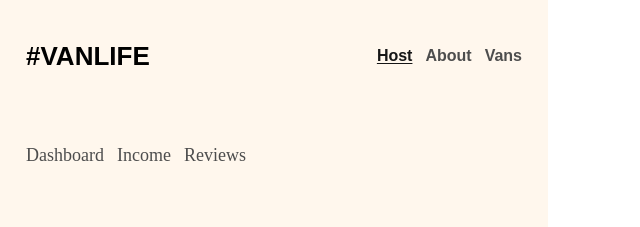
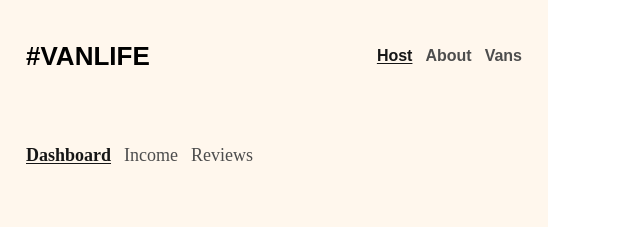
Before and after one commit to VaultDweller13/van-life, a React (Vite) app: page /host in a window 1280 px wide. Shown: the top 227 px of the page, without its empty margins (0-640 px from the left). Built offline with nearby package versions, Linux system fonts and the light colour scheme; what miragejs would draw is missing.

Commit message:
feat: add host pages active link styling

```diff
--- a/src/layouts/HostLayout.module.css
+++ b/src/layouts/HostLayout.module.css
@@ -5,7 +5,7 @@
   padding: 32px 26px 55px;
 }
 
-.nav a {
+.link {
   font-weight: 500;
   font-size: 18px;
   line-height: 23px;
@@ -14,8 +14,9 @@
   text-decoration: none;
 }
 
-nav a:hover,
-nav a:focus {
+.link:hover,
+.link:focus,
+.active {
   font-weight: 700;
 
   text-decoration-line: underline;
--- a/src/layouts/HostLayout.tsx
+++ b/src/layouts/HostLayout.tsx
@@ -1,13 +1,31 @@
-import { Link, Outlet } from 'react-router-dom';
+import { useCallback } from 'react';
+import { NavLink, Outlet } from 'react-router-dom';
+
 import styles from './HostLayout.module.css';
 
+type ClassNameProps = {
+  isActive: boolean;
+};
+
 export const HostLayout = () => {
+  const handleActive = useCallback(
+    ({ isActive }: ClassNameProps) =>
+      isActive ? `${styles.link} ${styles.active}` : styles.link,
+    []
+  );
+
   return (
     <>
       <nav className={styles.nav}>
-        <Link to="/host">Dashboard</Link>
-        <Link to="/host/income">Income</Link>
-        <Link to="/host/reviews">Reviews</Link>
+        <NavLink to="/host" end className={handleActive}>
+          Dashboard
+        </NavLink>
+        <NavLink to="/host/income" className={handleActive}>
+          Income
+        </NavLink>
+        <NavLink to="/host/reviews" className={handleActive}>
+          Reviews
+        </NavLink>
       </nav>
       <Outlet />
     </>
```
